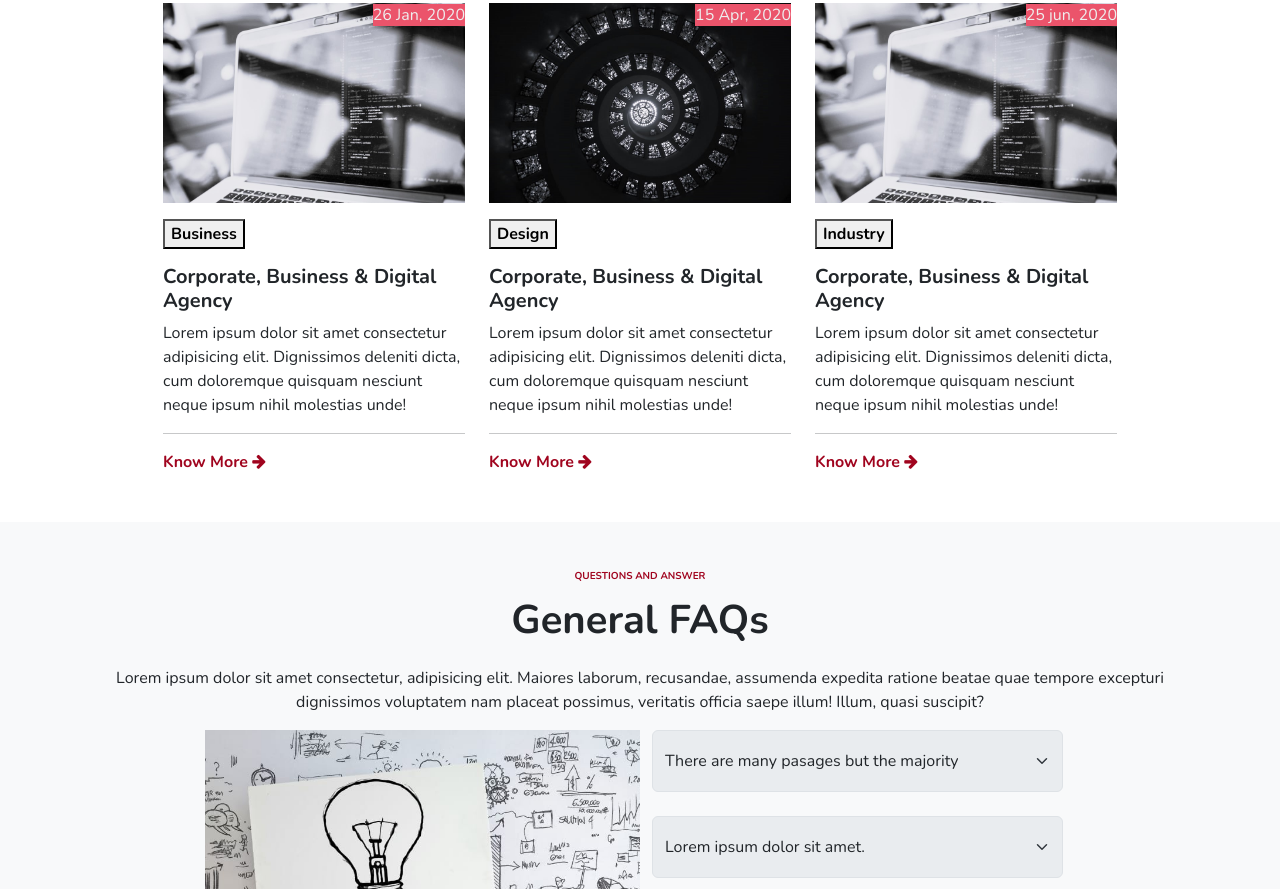
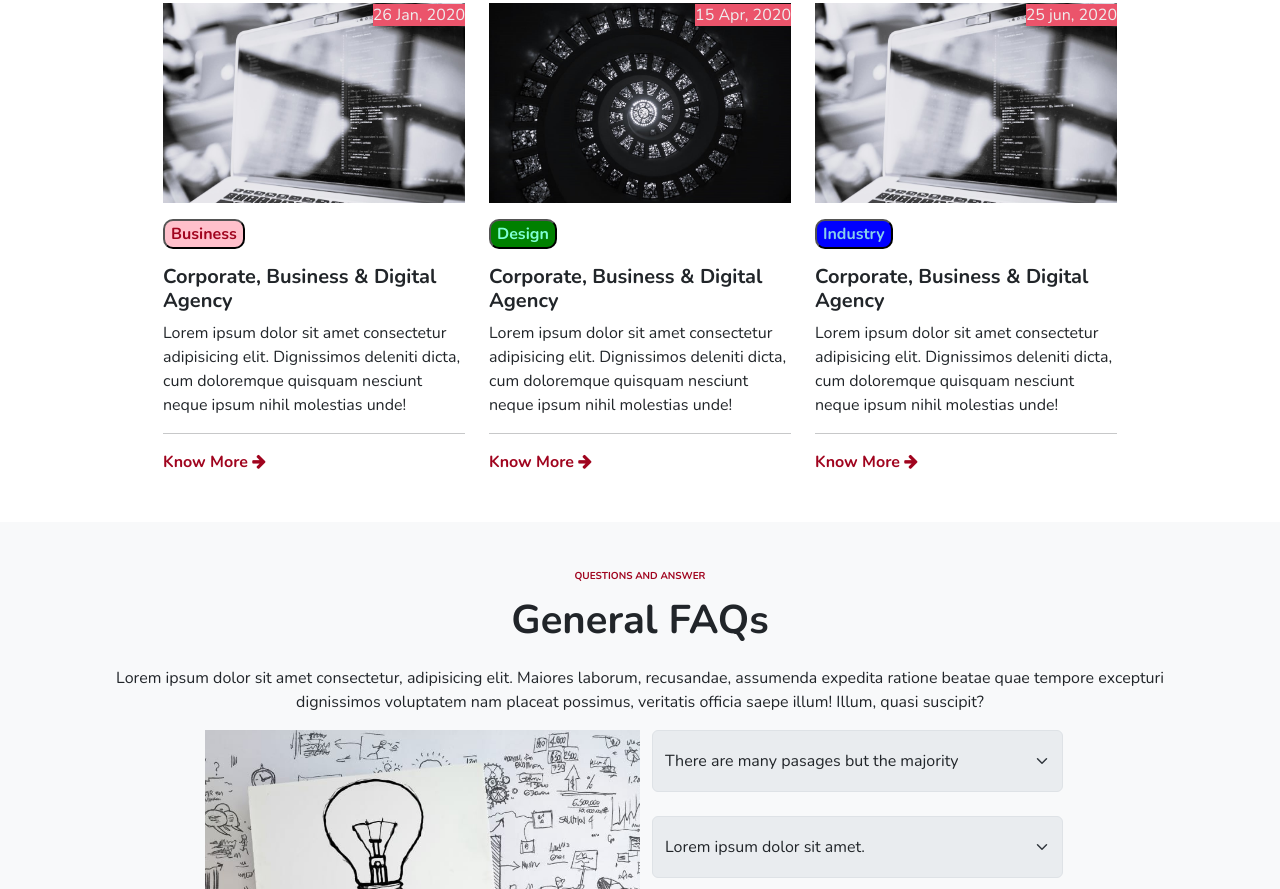
Before and after one commit to mega-mind01/project1, a plain HTML site: page index.html in a window 1280 px wide. Shown: the part 2451-3340 px from the top of the page. Drawn offline with nearby package versions, Linux system fonts and the light colour scheme.

Commit message:
debugged

```diff
--- a/assets/css/custom.css
+++ b/assets/css/custom.css
@@ -146,6 +146,25 @@
     background-size: cover;
 }
 
+.container3 button{
+    border-radius: 10px;
+}
+
+.biz{
+    background-color: pink;
+    color: #a0041e;
+}
+
+.des{
+    background-color: green;
+    color: aquamarine;
+}
+
+.ind{
+    background-color: blue;
+    color: skyblue;
+}
+
 .container4 .wom{
     background-image: url(../images/women.jpg);
     height: 500px;
@@ -178,3 +197,7 @@
 .round-circle{
     height: 20px;
 }
+
+.container8 input{
+    border: none;
+}
```
